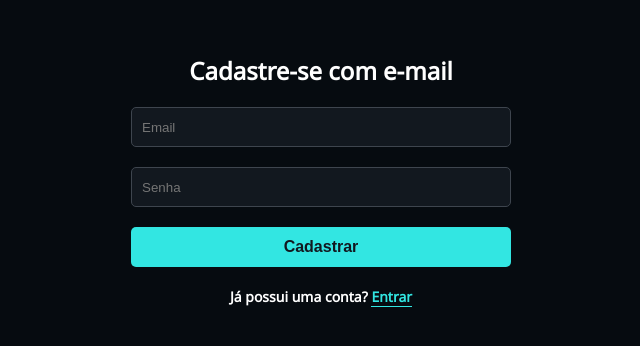
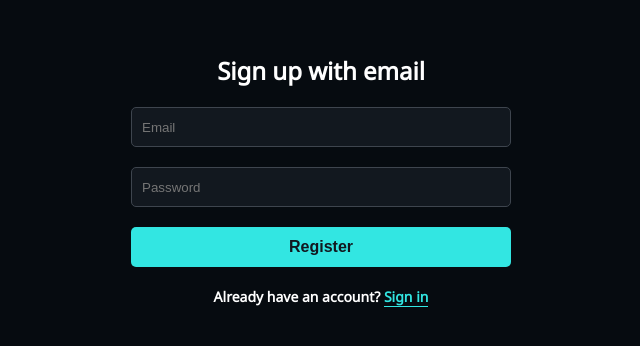
Before and after one commit to GeisielMelo/Keep, a React (Vite) app: page /sign-up in a window 1280 px wide. Shown: the part 220-566 px from the top of the page, without its empty margins (319-959 px from the left). Built offline with nearby package versions, Linux system fonts and the light colour scheme; no server answers.

Commit message:
feat: Implemented email validation using regex; added a new loading state to control the component loading status.

```diff
--- a/src/pages/Login.jsx
+++ b/src/pages/Login.jsx
@@ -3,11 +3,13 @@ import { useNavigate } from 'react-router-dom'
 import { Container, Section, Footer } from '../styles/StyledSign'
 import { AuthContext } from '../context/AuthContext'
 import { useAlert } from '../context/AlertContext'
+import { Loading } from '../components/animated/Loading'
 
 const Login = () => {
   const navigate = useNavigate()
   const showAlert = useAlert()
   const { user, login } = useContext(AuthContext)
+  const [loading, setLoading] = useState(false)
   const [email, setEmail] = useState('')
   const [password, setPassword] = useState('')
 
@@ -18,15 +20,25 @@ const Login = () => {
   }, [user])
 
   const handleLogin = async () => {
+    const validEmail = /^[^\s@]+@[^\s@]+\.[^\s@]+$/.test(email)
+
     if (!email || !password) {
-      showAlert('Email or password not provided.', 'error')
+      showAlert('Email or password not provided.', 'info')
       return
     }
 
+    if (!validEmail) {
+      showAlert('Invalid email.', 'warning')
+      return
+    }
+
+    if (email)
       try {
+        setLoading(true)
         await login(email, password)
       } catch (error) {
         showAlert('Wrong email or password.', 'error')
+        setLoading(false)
       }
   }
 
@@ -39,29 +51,41 @@ const Login = () => {
   return (
     <Section>
       <Container>
-        <h1>Entrar</h1>
+        <h1>Sign in</h1>
         <input
           type='email'
           placeholder='Email'
           value={email}
           onChange={(e) => setEmail(e.target.value)}
-          onKeyDown={handleKeyDown}
+          onKeyDown={!loading ? handleKeyDown : null}
+          disabled={loading}
         />
         <input
           type='password'
-          placeholder='Senha'
+          placeholder='Password'
           value={password}
           onChange={(e) => setPassword(e.target.value)}
-          onKeyDown={handleKeyDown}
+          onKeyDown={!loading ? handleKeyDown : null}
+          disabled={loading}
         />
-        <button onClick={() => handleLogin()}>Entrar</button>
+
+        <button disabled={loading} onClick={() => handleLogin()}>
+          {loading ? <Loading size='22px' /> : 'Login'}
+        </button>
+
+        {!loading && (
           <p>
-          Ainda não tem uma conta? <span onClick={() => navigate('/sign-up')}>Cadastre-se</span>
+            Not have an account yet?{' '}
+            <span onClick={() => !loading && navigate('/sign-up')}>
+              Sign up
+            </span>
           </p>
+        )}
       </Container>
       <Footer>
         <p>
-          Ao entrar no aplicativo, você concorda com nossos <a href='#'>termos de serviço.</a>
+          By logging into the application, you agree to our{' '}
+          <a href='#'>terms of service.</a>
         </p>
       </Footer>
     </Section>
--- a/src/pages/Register.jsx
+++ b/src/pages/Register.jsx
@@ -3,11 +3,13 @@ import { useNavigate } from 'react-router-dom'
 import { Container, Section, Footer } from '../styles/StyledSign'
 import { AuthContext } from '../context/AuthContext'
 import { useAlert } from '../context/AlertContext'
+import { Loading } from '../components/animated/Loading'
 
 const Register = () => {
   const navigate = useNavigate()
   const showAlert = useAlert()
   const { user, register } = useContext(AuthContext)
+  const [loading, setLoading] = useState(false)
   const [email, setEmail] = useState('')
   const [password, setPassword] = useState('')
 
@@ -18,15 +20,24 @@ const Register = () => {
   }, [user])
 
   const handleRegister = async () => {
+    const validEmail = /^[^\s@]+@[^\s@]+\.[^\s@]+$/.test(email)
+
     if (!email || !password) {
-      showAlert('Email or password not provided.', 'error')
+      showAlert('Email or password not provided.', 'info')
+      return
+    }
+
+    if (!validEmail) {
+      showAlert('Invalid email.', 'warning')
       return
     }
 
     try {
+      setLoading(true)
       await register(email, password)
     } catch (error) {
       showAlert('Email already taken.', 'error')
+      setLoading(false)
     }
   }
 
@@ -39,29 +50,41 @@ const Register = () => {
   return (
     <Section>
       <Container>
-        <h1>Cadastre-se com e-mail</h1>
+        <h1>Sign up with email</h1>
         <input
           type='email'
           placeholder='Email'
           value={email}
           onChange={(e) => setEmail(e.target.value)}
-          onKeyDown={handleKeyDown}
+          onKeyDown={!loading ? handleKeyDown : null}
+          disabled={loading}
         />
         <input
           type='password'
-          placeholder='Senha'
+          placeholder='Password'
           value={password}
           onChange={(e) => setPassword(e.target.value)}
-          onKeyDown={handleKeyDown}
+          onKeyDown={!loading ? handleKeyDown : null}
+          disabled={loading}
         />
-        <button onClick={() => handleRegister()}>Cadastrar</button>
-        <p>
-          Já possui uma conta? <span onClick={() => navigate('/sign-in')}>Entrar</span>
-        </p>
+
+        <button disabled={loading} onClick={() => handleRegister()}>
+          {loading ? <Loading size='22px' /> : 'Register'}
+        </button>
+
+        {!loading && (
+          <p>
+            Already have an account?{' '}
+            <span onClick={() => !loading && navigate('/sign-in')}>
+              Sign in
+            </span>
+          </p>
+        )}
       </Container>
       <Footer>
         <p>
-          Ao se cadastrar no aplicativo, você concorda com nossos <a href='#'>termos de serviço.</a>
+          By logging into the application, you agree to our{' '}
+          <a href='#'>terms of service.</a>
         </p>
       </Footer>
     </Section>
```
Lines whose indentation alone changed are shown as unchanged.
